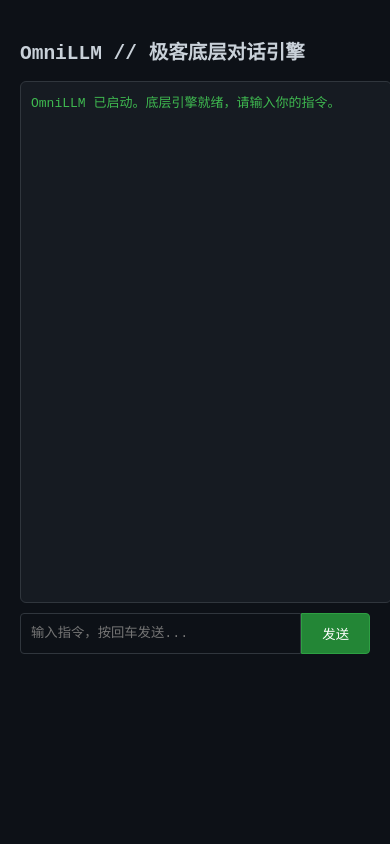
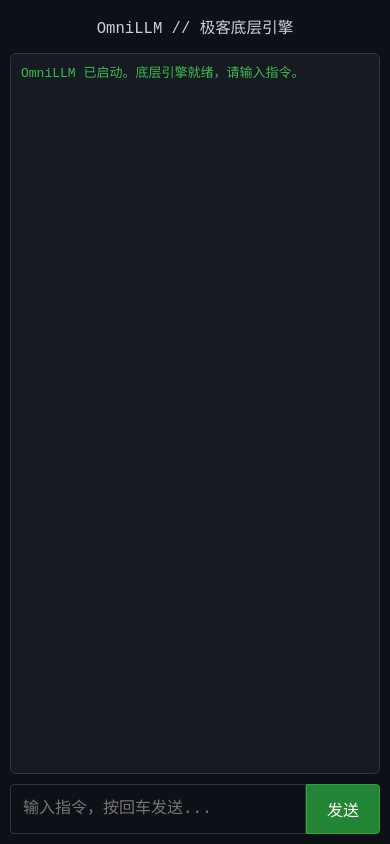
Before and after one commit to doujiaozh/OmniLLM, a plain HTML site: page web/index.html in a window 390 px wide. Drawn offline with Linux system fonts and the light colour scheme.

Commit message:
style: implement fully responsive flexbox layout for all devices

```diff
--- a/web/index.html
+++ b/web/index.html
@@ -1,27 +1,94 @@
 <!DOCTYPE html>
 <html lang="zh-CN">
 <head>
+    <meta charset="UTF-8">
+    <!-- 这行是适配手机等移动设备的核心！ -->
+    <meta name="viewport" content="width=device-width, initial-scale=1.0, maximum-scale=1.0, user-scalable=no">
+    <title>OmniLLM - 极客大模型</title>
     <link rel="manifest" href="/web/manifest.json">
     <meta name="theme-color" content="#238636">
-    <meta charset="UTF-8">
-    <title>OmniLLM - 极客大模型</title>
     <style>
-        body { background-color: #0d1117; color: #c9d1d9; font-family: monospace; margin: 0; padding: 20px; }
-        #chat-box { width: 100%; max-width: 800px; height: 500px; border: 1px solid #30363d; border-radius: 6px; overflow-y: auto; padding: 10px; margin-bottom: 10px; background: #161b22; }
-        .msg { margin-bottom: 15px; }
+        /* 1. 重置基础样式，消除浏览器默认边距 */
+        * { box-sizing: border-box; }
+        html, body {
+            height: 100%;
+            margin: 0;
+            padding: 0;
+            background-color: #0d1117;
+            color: #c9d1d9;
+            font-family: monospace;
+        }
+
+        /* 2. 使用 Flexbox 让页面像 App 一样上下铺满 */
+        body {
+            display: flex;
+            flex-direction: column;
+            height: 100vh; /* 视口高度的 100% */
+            padding: 10px;
+        }
+
+        h2 {
+            margin: 5px 0 15px 0;
+            font-size: 1.2rem;
+            text-align: center;
+            font-weight: normal;
+        }
+
+        /* 3. 聊天框自动拉伸填满剩余空间 */
+        #chat-box {
+            flex: 1; /* 自动撑满中间区域 */
+            width: 100%;
+            border: 1px solid #30363d;
+            border-radius: 6px;
+            background: #161b22;
+            padding: 10px;
+            overflow-y: auto;
+            margin-bottom: 10px;
+        }
+
+        .msg { margin-bottom: 12px; line-height: 1.5; word-wrap: break-word; }
         .user { color: #58a6ff; }
         .ai { color: #3fb950; }
-        #input-area { max-width: 800px; display: flex; }
-        input[type="text"] { flex: 1; padding: 10px; background: #0d1117; border: 1px solid #30363d; color: #c9d1d9; border-radius: 4px 0 0 4px; outline: none; font-family: monospace; }
-        button { padding: 10px 20px; background: #238636; border: 1px solid #2ea043; color: white; border-radius: 0 4px 4px 0; cursor: pointer; font-family: monospace; }
+
+        /* 4. 底部输入区固定 */
+        #input-area {
+            width: 100%;
+            display: flex;
+        }
+
+        input[type="text"] {
+            flex: 1;
+            padding: 12px;
+            background: #0d1117;
+            border: 1px solid #30363d;
+            color: #c9d1d9;
+            border-radius: 4px 0 0 4px;
+            outline: none;
+            font-family: monospace;
+            font-size: 16px; /* 设为16px防止手机浏览器点击时自动放大 */
+        }
+
+        button {
+            padding: 12px 20px;
+            background: #238636;
+            border: 1px solid #2ea43a;
+            color: white;
+            border-radius: 0 4px 4px 0;
+            cursor: pointer;
+            font-family: monospace;
+            font-size: 16px;
+            white-space: nowrap;
+        }
         button:hover { background: #2ea043; }
     </style>
 </head>
 <body>
-    <h2>OmniLLM // 极客底层对话引擎</h2>
+    <h2>OmniLLM // 极客底层引擎</h2>
+
     <div id="chat-box">
-        <div class="msg ai">OmniLLM 已启动。底层引擎就绪，请输入你的指令。</div>
+        <div class="msg ai">OmniLLM 已启动。底层引擎就绪，请输入指令。</div>
     </div>
+
     <div id="input-area">
         <input type="text" id="user-input" placeholder="输入指令，按回车发送..." autocomplete="off">
         <button onclick="sendMessage()">发送</button>
@@ -39,17 +106,29 @@
             const text = input.value.trim();
             if (!text) return;
 
-            // 打印用户消息
             chatBox.innerHTML += `<div class="msg user">> ${text}</div>`;
             input.value = '';
             chatBox.scrollTop = chatBox.scrollHeight;
 
-            // 模拟底层推理（延迟回复）
-            setTimeout(() => {
-                const reply = `收到指令: "${text}"。当前运行于极客纯前端演示环境，后续将接入底层 Core 引擎。`;
-                chatBox.innerHTML += `<div class="msg ai">${reply}</div>`;
+            // 显示“正在思考”的占位提示
+            const loadingId = "loading-" + Date.now();
+            chatBox.innerHTML += `<div class="msg ai" id="${loadingId}">AI 正在疯狂计算中... (加载本地模型需要几秒钟)</div>`;
+            chatBox.scrollTop = chatBox.scrollHeight;
+
+            fetch('/api/chat', {
+                method: 'POST',
+                headers: { 'Content-Type': 'application/json' },
+                body: JSON.stringify({ text: text })
+            })
+            .then(res => res.json())
+            .then(data => {
+                document.getElementById(loadingId).remove(); // 移除思考提示
+                chatBox.innerHTML += `<div class="msg ai">${data.reply}</div>`;
                 chatBox.scrollTop = chatBox.scrollHeight;
-            }, 800);
+            })
+            .catch(err => {
+                document.getElementById(loadingId).innerHTML = `<span style="color:red">连接后端失败，请检查 server.py 是否运行。</span>`;
+            });
         }
     </script>
 </body>
```
Also changed, not shown: 1 other file.
